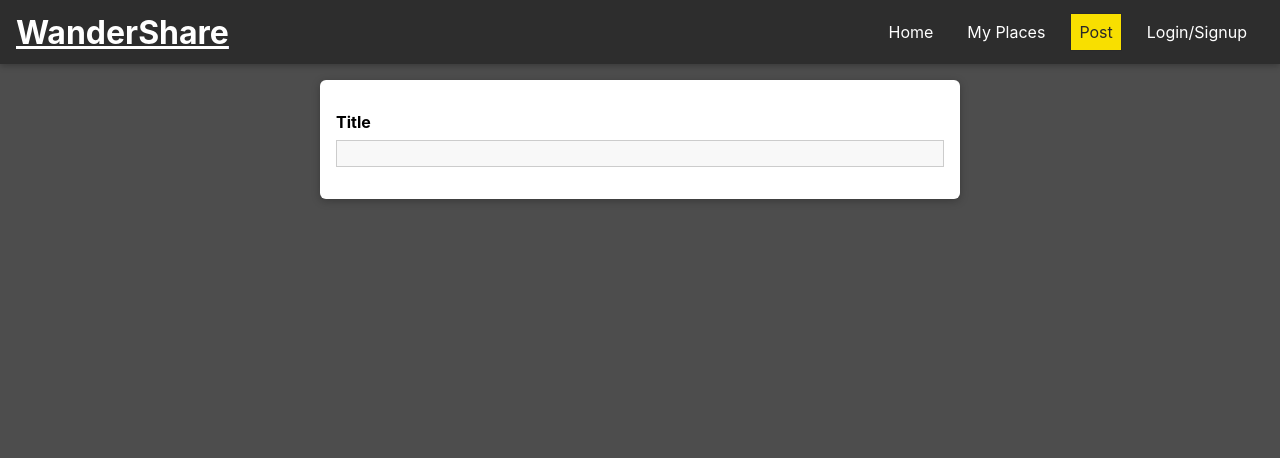
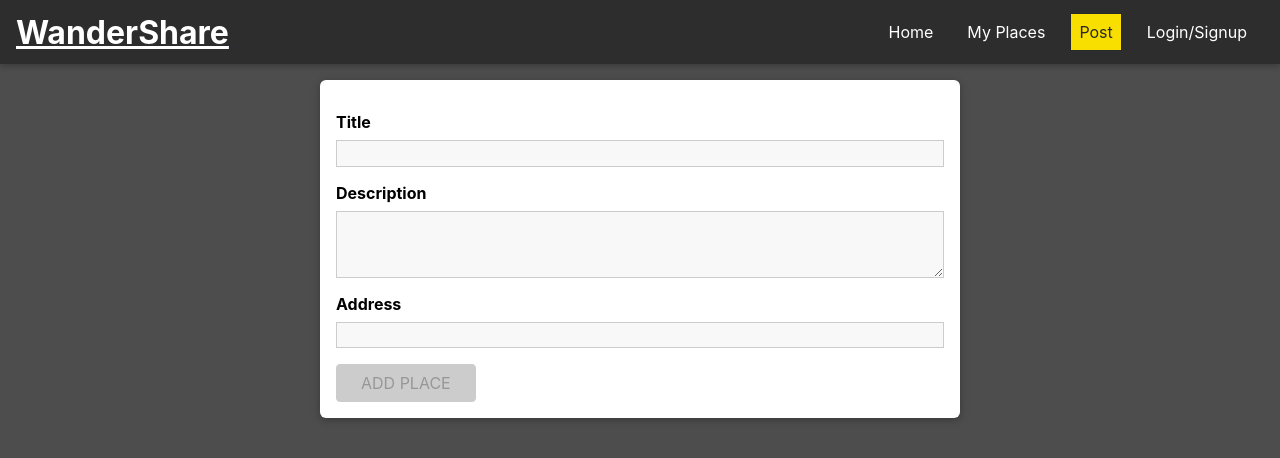
Before and after one commit to HvGaur/wandershare, a React (Create React App) app: page /places/new in a window 1280 px wide. Shown: the top 458 px of the page. Built offline with nearby package versions, Linux system fonts and the light colour scheme.

Commit message:
finalised text inputs for a new place

```diff
--- a/src/places/pages/NewPlace.js
+++ b/src/places/pages/NewPlace.js
@@ -1,19 +1,97 @@
-import React from 'react';
+import React, { useCallback, useReducer } from 'react';
 
 import Input from '../../shared/components/FormElements/Input';
-import { VALIDATOR_REQUIRE } from '../../shared/util/validators';
+import Button from '../../shared/components/FormElements/Button';
+import {
+  VALIDATOR_REQUIRE,
+  VALIDATOR_MINLENGTH
+} from '../../shared/util/validators';
 import './NewPlace.css';
 
+const formReducer = (state, action) => {
+  switch (action.type) {
+    case 'INPUT_CHANGE':
+      let formIsValid = true;
+      for (const inputId in state.inputs) {
+        if (inputId === action.inputId) {
+          formIsValid = formIsValid && action.isValid;
+        } else {
+          formIsValid = formIsValid && state.inputs[inputId].isValid;
+        }
+      }
+      return {
+        ...state,
+        inputs: {
+          ...state.inputs,
+          [action.inputId]: { value: action.value, isValid: action.isValid }
+        },
+        isValid: formIsValid
+      };
+    default:
+      return state;
+  }
+};
+
 const NewPlace = () => {
+  const [formState, dispatch] = useReducer(formReducer, {
+    inputs: {
+      title: {
+        value: '',
+        isValid: false
+      },
+      description: {
+        value: '',
+        isValid: false
+      }
+    },
+    isValid: false
+  });
+
+  const inputHandler = useCallback((id, value, isValid) => {
+    dispatch({
+      type: 'INPUT_CHANGE',
+      value: value,
+      isValid: isValid,
+      inputId: id
+    });
+  }, []);
+
+  const placeSubmitHandler = event => {
+    event.preventDefault();
+    console.log(formState.inputs); // send to backend
+  };
+
   return (
-    <form className="place-form">
+    <form className="place-form" onSubmit={placeSubmitHandler}>
       <Input
+        id="title"
         element="input"
         type="text"
         label="Title"
         validators={[VALIDATOR_REQUIRE()]}
         errorText="Please enter a valid title."
+        onInput={inputHandler}
       />
+      <Input
+        id="description"
+        element="textarea"
+        label="Description"
+        validators={[VALIDATOR_MINLENGTH(5)]}
+        errorText="Please enter a valid description (at least 5 characters)."
+        onInput={inputHandler}
+      />
+      <Input
+        id="address"
+        element="input"
+        type="text"
+        label="Address"
+        validators={[VALIDATOR_REQUIRE()]}
+        errorText="Please enter the Address"
+        onInput={inputHandler}
+      />
+      <Button type="submit" disabled={!formState.isValid}>
+        ADD PLACE
+      </Button>
     </form>
   );
 };
--- a/src/shared/components/FormElements/Input.js
+++ b/src/shared/components/FormElements/Input.js
@@ -1,4 +1,4 @@
-import React, { useReducer } from 'react';
+import React, { useReducer, useEffect } from 'react';
 
 import { validate } from '../../util/validators';
 import './Input.css';
@@ -28,6 +28,13 @@ const Input = props => {
     isTouched: false,
     isValid: false
   });
+
+  const { id, onInput } = props;
+  const { value, isValid } = inputState;
+
+  useEffect(() => {
+    onInput(id, value, isValid)
+  }, [id, value, isValid, onInput]);
 
   const changeHandler = event => {
     dispatch({
```
